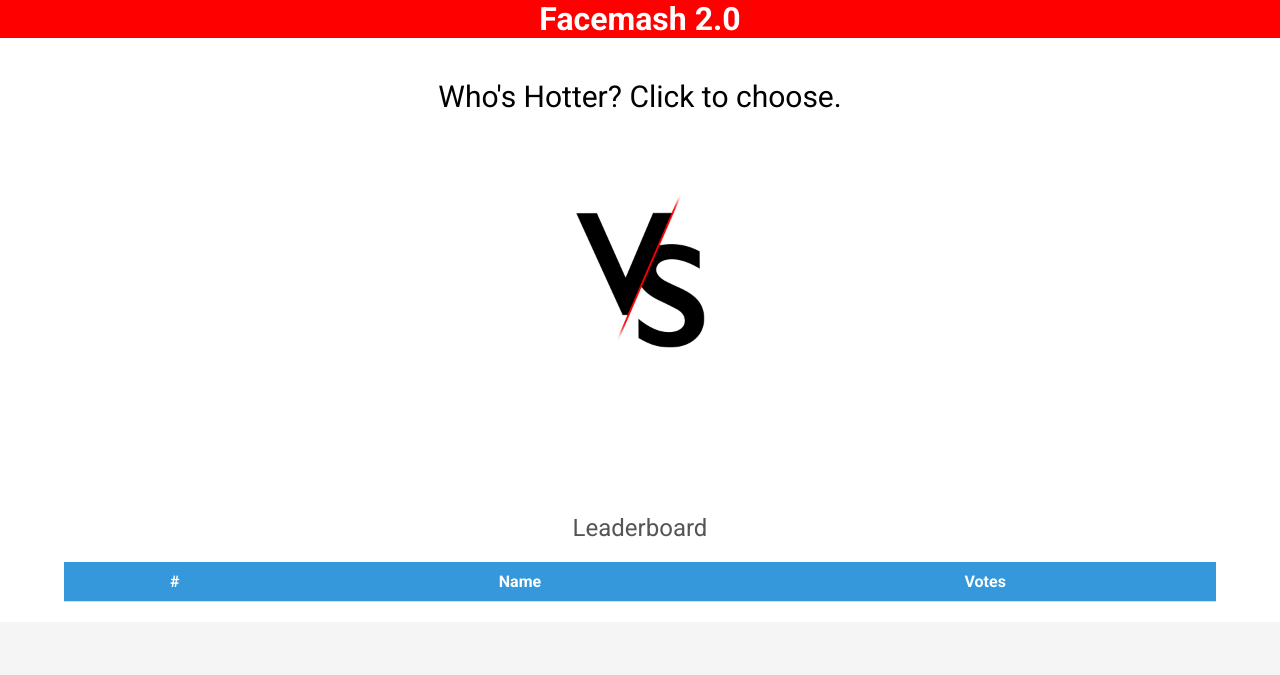
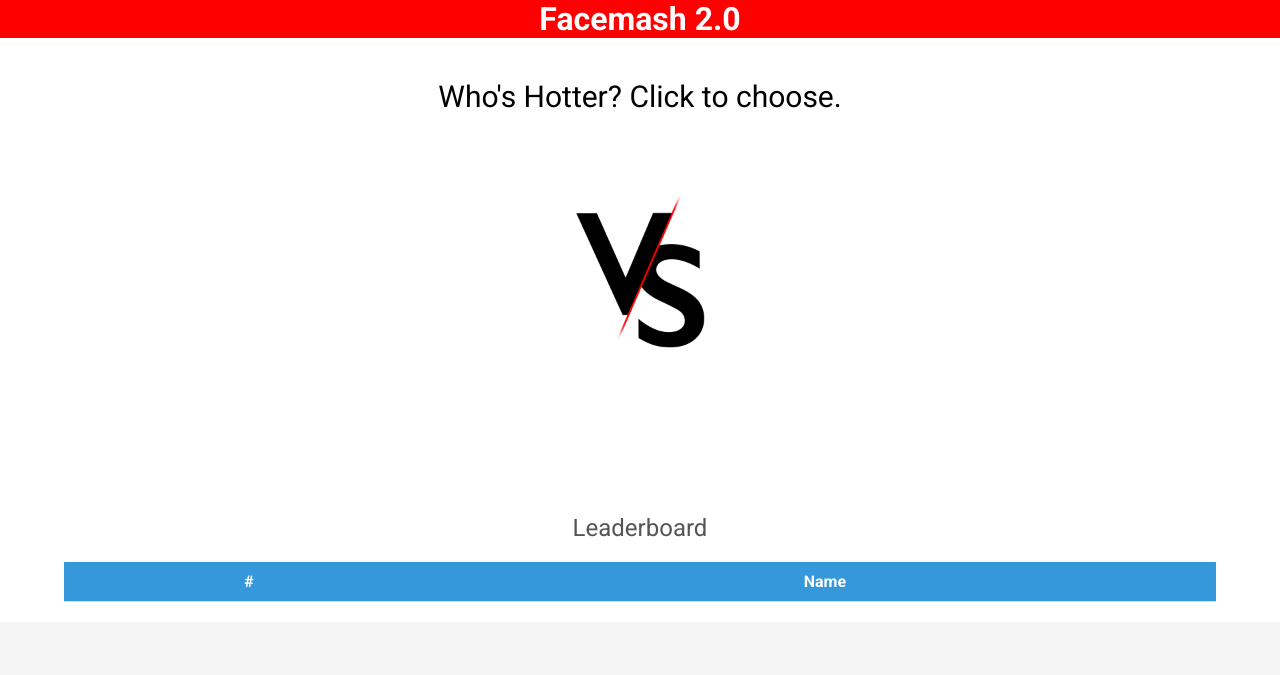
Before and after one commit to Facemash-2/facemash_2-0, a Flask app: page / in a window 1280 px wide. Shown: the top 675 px of the page. Run offline with Flask 3, Linux system fonts and the light colour scheme; data that the repository does not hold is empty; some libraries are stand-ins or nearby versions.

Commit message:
Update index.html

```diff
--- a/templates/index.html
+++ b/templates/index.html
@@ -174,7 +174,6 @@ function voteFor(selected_id) {
                 <tr>
                     <th>#</th>
                     <th>Name</th>
-                    <th>Votes</th>
                 </tr>
             </thead>
             <tbody id="leaderboard">
```
